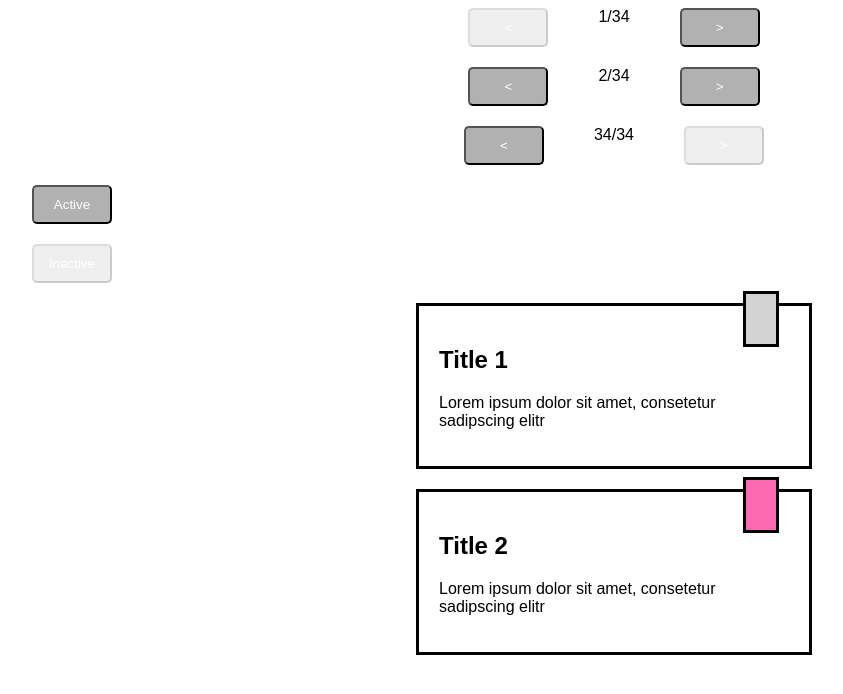
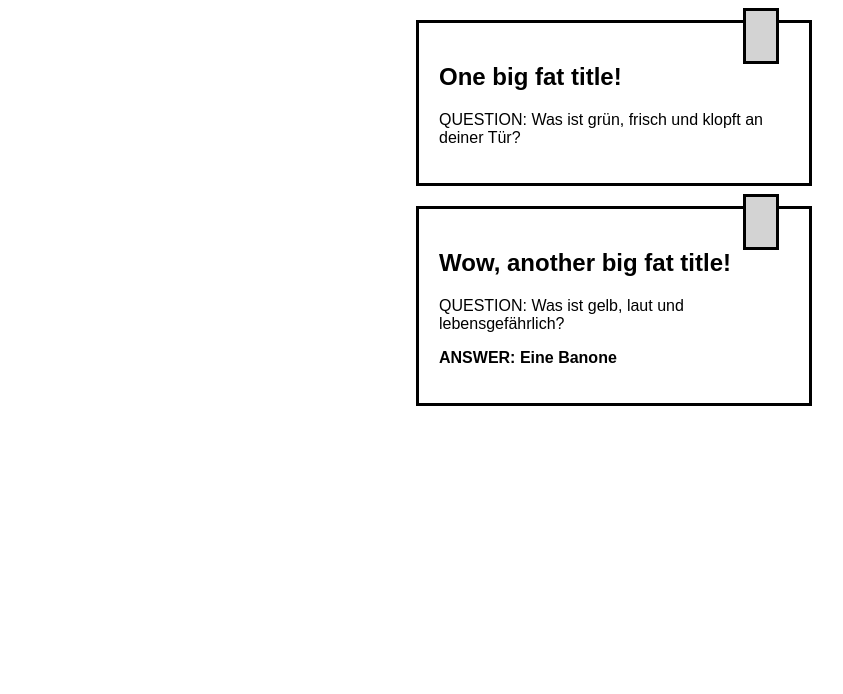
Before and after one commit to czintel/react-playground, a React (Vite) app: page / in a window 1280 px wide. Shown: the top 694 px of the page, without its empty margins (26-869 px from the left). Built offline with nearby package versions, Linux system fonts and the light colour scheme.

Commit message:
Succesfully create cards v2

```diff
--- a/src/App.css
+++ b/src/App.css
@@ -1,5 +1,5 @@
 .App {
   display: grid;
   gap: 20px;
-  margin: 0 auto;
+  margin: 20px auto;
 }
--- a/src/App.jsx
+++ b/src/App.jsx
@@ -1,29 +1,41 @@
 import * as React from 'react'
-import Button from './Button'
-import Pagination from './Pagination'
 import Card from './Card'
 import './App.css'
+
+const quizData = [
+  {
+    title: 'One big fat title!',
+    question: 'Was ist grün, frisch und klopft an deiner Tür?',
+    answer: 'Ein Klopfsalat',
+    isAnswerVisible: false,
+    isSelected: false,
+    id: '1',
+  },
+  {
+    title: 'Wow, another big fat title!',
+    question: 'Was ist gelb, laut und lebensgefährlich?',
+    answer: 'Eine Banone',
+    isAnswerVisible: true,
+    isSelected: false,
+    id: '2',
+  },
+]
 
 export default () => {
   return (
     <div className="App">
-      <Pagination currentPage={1} totalPages={34} />
-      <Pagination currentPage={2} totalPages={34} />
-      <Pagination currentPage={34} totalPages={34} />
-
-      <Button isActive>Active</Button>
-      <Button>Inactive</Button>
-
-      <Card
-        Heading="Title 1"
-        Text="Lorem ipsum dolor sit amet, consetetur sadipscing elitr"
-      />
-
-      <Card
-        Heading="Title 2"
-        Text="Lorem ipsum dolor sit amet, consetetur sadipscing elitr"
-        isSelected
-      />
+      {quizData.map(
+        ({ title, question, answer, isAnswerVisible, isSelected, id }) => (
+          <Card
+            title={title}
+            question={question}
+            answer={answer}
+            isAnswerVisible={isAnswerVisible}
+            isSelected={isSelected}
+            id={id}
+          ></Card>
+        )
+      )}
     </div>
   )
 }
--- a/src/Card.css
+++ b/src/Card.css
@@ -9,12 +9,20 @@
   position: relative;
 }
 
-.Card__Heading {
+.Card__Title {
   font-weight: bolder;
 }
 
 .Card__Text {
   font-weight: lighter;
+}
+
+.Card__Question {
+  font-weight: 400;
+}
+
+.Card__Answer {
+  font-weight: bolder;
 }
 
 .Card__Bookmark {
@@ -28,6 +36,14 @@
   border-color: black;
 }
 
-.Card__Bookmark.selected {
+.Card__Bookmark--selected {
   background-color: hotpink;
 }
+
+.Card__Answer {
+  display: block;
+}
+
+.Card__Answer--hidden {
+  display: none;
+}
--- a/src/Card.jsx
+++ b/src/Card.jsx
@@ -1,14 +1,24 @@
 import * as React from 'react'
 import './Card.css'
 
-export default ({ Heading, Text, isSelected }) => {
+export default function Card({
+  title,
+  question,
+  answer,
+  isAnswerVisible,
+  isSelected,
+  id,
+}) {
+  const statusBookmark = isSelected
+    ? 'Card__Bookmark Card_Bookmark--selected'
+    : 'Card__Bookmark'
+  const statusAnswer = isAnswerVisible ? 'Card__Answer' : 'Card__Answer--hidden'
   return (
-    <section className="Card">
-      <h2 className="Card__Heading">{Heading}</h2>
-      <p className="Card__Text">{Text}</p>
-      <div
-        className={isSelected ? 'Card__Bookmark selected' : 'Card__Bookmark'}
-      ></div>
+    <section className="Card" id={id}>
+      <h2 className="Card__Title">{title}</h2>
+      <p className="Card__Question">QUESTION: {question}</p>
+      <p className={statusAnswer}>ANSWER: {answer}</p>
+      <div className={statusBookmark}></div>
     </section>
   )
 }
```
